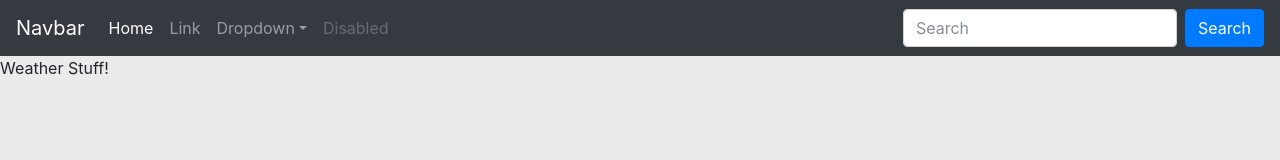
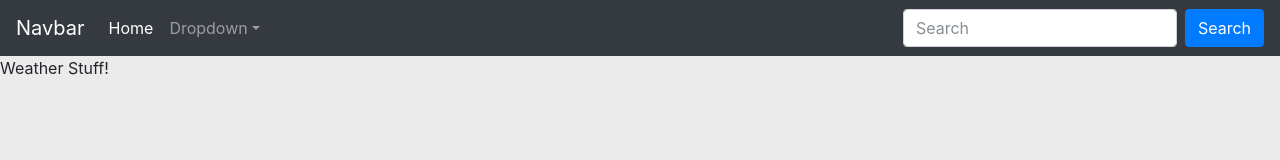
Before and after one commit to tmurph850/weather-app, a React app: page / in a window 1280 px wide. Shown: the top 160 px of the page. Built offline with nearby package versions, Linux system fonts and the light colour scheme; no server answers.

Commit message:
Styling change

```diff
--- a/src/containers/Nav.js
+++ b/src/containers/Nav.js
@@ -1,5 +1,4 @@
 import React, {Component} from 'react';
-import PropTypes from 'prop-types';
 
 class Nav extends Component {
   render() {
@@ -17,9 +16,6 @@ class Nav extends Component {
                 <span className="sr-only">(current)</span>
               </a>
             </li>
-            <li className="nav-item">
-              <a className="nav-link" href="#">Link</a>
-            </li>
             <li className="nav-item dropdown">
               <a className="nav-link dropdown-toggle" href="#" id="navbarDropdown" role="button" data-toggle="dropdown" aria-haspopup="true" aria-expanded="false">
                 Dropdown
@@ -30,9 +26,6 @@ class Nav extends Component {
                 <div className="dropdown-divider" />
                 <a className="dropdown-item" href="#">Something else here</a>
               </div>
-            </li>
-            <li className="nav-item">
-              <a className="nav-link disabled" href="#">Disabled</a>
             </li>
           </ul>
           <form className="form-inline my-2 my-lg-0">
```
